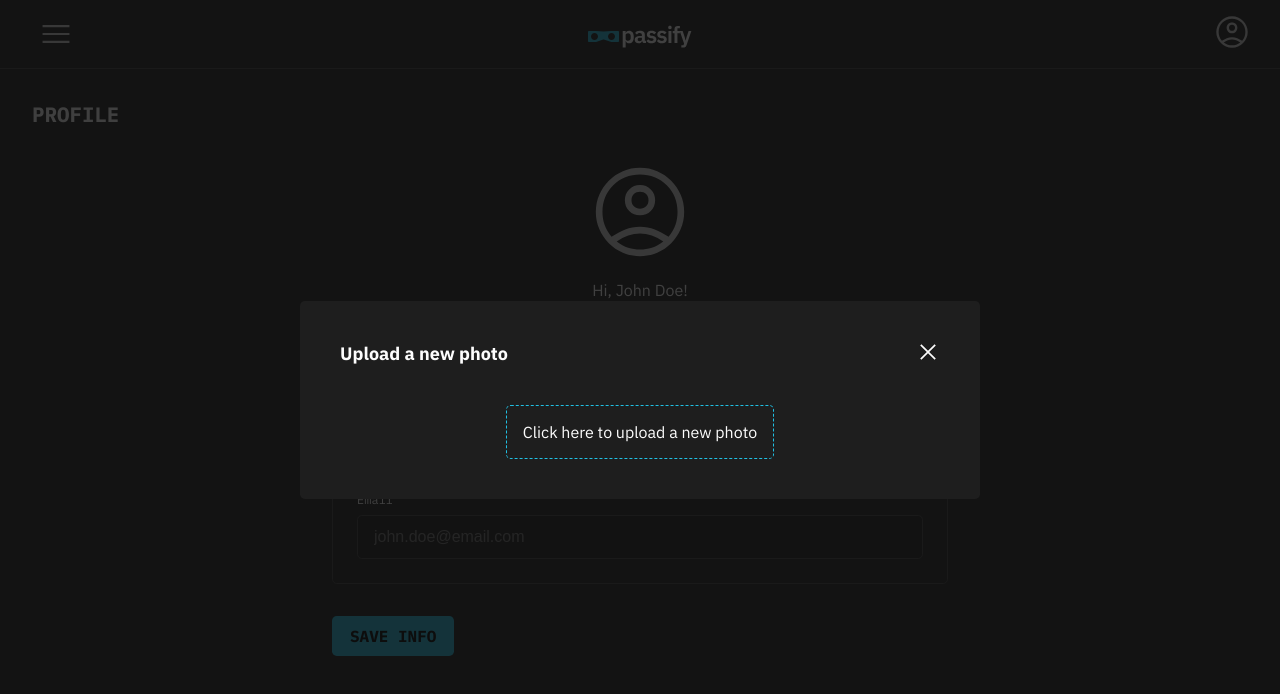
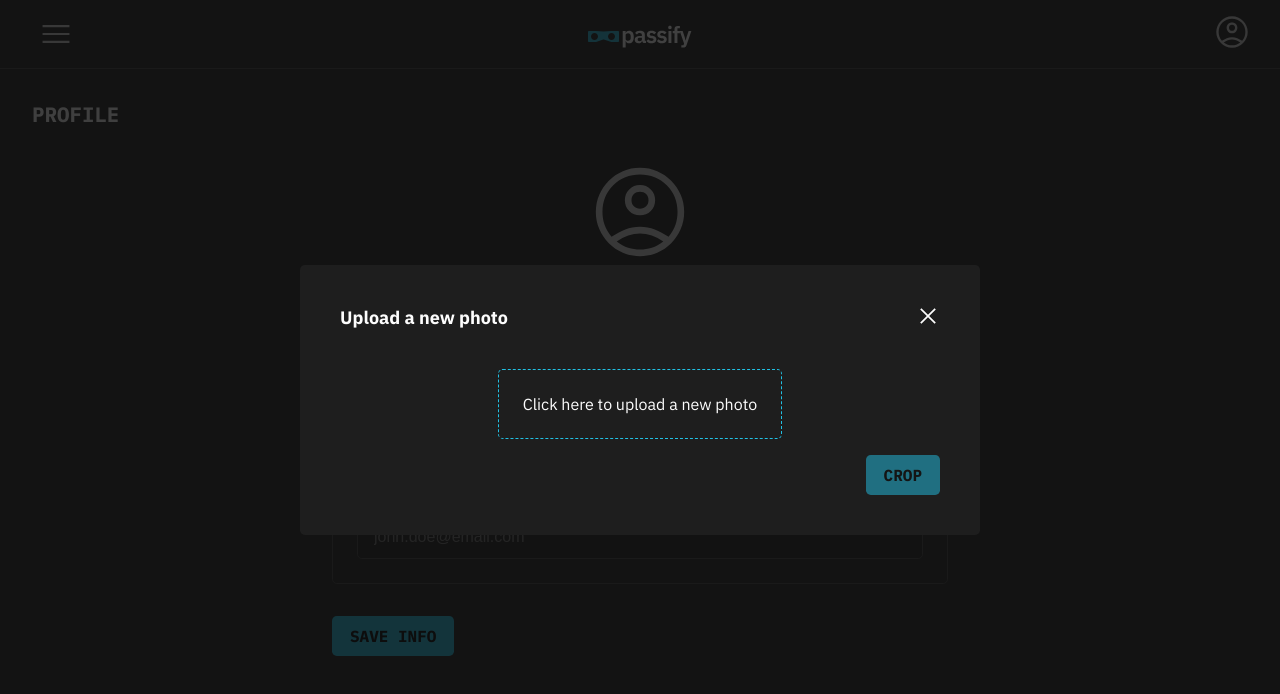
Before and after one commit to italoholanda/nextjs_profile-avatar, a Next.js app: page / in a window 1280 px wide. Shown: the top 694 px of the page. Built offline with nearby package versions, Linux system fonts and the light colour scheme.

Commit message:
feature: added edit-photo modal component

```diff
--- a/src/components/EditPhotoModal/index.tsx
+++ b/src/components/EditPhotoModal/index.tsx
@@ -1,5 +1,10 @@
 import Modal from 'components/Modal'
-import React from 'react'
+import Button from 'components/Button'
+import ImageCropper from 'components/ImageCropper'
+
+import React, { useState } from 'react'
+
+import imageCompressor from 'util/imageCompressor'
 
 import * as S from './styles'
 
@@ -8,11 +13,78 @@ interface Props {
 }
 
 const EditPhotoModal = ({ onClose }: Props) => {
+  const [uploadedPhoto, setUploadedPhoto] = useState<File>()
+  const [croppedImage, setCroppedImage] = useState<string>()
+  const [isLoading, setIsLoading] = useState(false)
+
+  async function handleUpload(event: React.ChangeEvent<HTMLInputElement>) {
+    if (!event.target.files) return
+
+    try {
+      const image = event.target.files[0]
+      setIsLoading(true)
+      const compressedImage = await imageCompressor(image)
+      setUploadedPhoto(compressedImage)
+      setIsLoading(false)
+    } catch (err) {
+      console.log(err)
+      setIsLoading(false)
+      alert('Error while processing image')
+      onClose()
+    }
+  }
+
+  async function handleCrop() {
+    try {
+      setIsLoading(true)
+      alert('Imagem atualizada')
+      setIsLoading(false)
+      console.log(croppedImage)
+      onClose()
+    } catch (err) {
+      console.error(err)
+      alert('Erro ao atualizar imagem no servidor')
+      setIsLoading(false)
+      onClose()
+    }
+  }
+
+  if (isLoading)
+    return (
+      <Modal onClose={onClose} title="Upload a new photo">
+        <S.Wrapper>Carregando...</S.Wrapper>
+      </Modal>
+    )
+
+  if (uploadedPhoto)
+    return (
+      <Modal onClose={onClose} title="Upload a new photo">
+        <S.Wrapper>
+          <ImageCropper
+            imageToCrop={uploadedPhoto}
+            onImageCropped={(file: string) => setCroppedImage(file)}
+          />
+          <div>
+            <S.SelectAnotherImg onClick={() => setUploadedPhoto(undefined)}>
+              select another image
+            </S.SelectAnotherImg>
+            <Button onClick={handleCrop}>crop</Button>
+          </div>
+        </S.Wrapper>
+      </Modal>
+    )
+
   return (
     <Modal onClose={onClose} title="Upload a new photo">
       <S.Wrapper>
         <label htmlFor="image-upload">Click here to upload a new photo</label>
-        <input id="image-upload" type="file" accept="image/png, image/jpeg" />
+        <input
+          type="file"
+          id="image-upload"
+          onChange={handleUpload}
+          accept="image/png, image/jpeg"
+        />
+        <Button disabled>crop</Button>
       </S.Wrapper>
     </Modal>
   )
--- a/src/components/EditPhotoModal/styles.ts
+++ b/src/components/EditPhotoModal/styles.ts
@@ -2,11 +2,15 @@ import styled from 'styled-components'
 
 export const Wrapper = styled.div`
   display: flex;
-  align-items: center;
+  flex-direction: column;
+  align-items: flex-end;
+  gap: 1rem;
   justify-content: center;
 
+  padding: 0 2.5rem;
+
   label {
-    padding: 1rem;
+    padding: 1.5rem;
     border-radius: 0.3rem;
     border: var(--primary-cyan) 1px dashed;
 
@@ -17,6 +21,8 @@ export const Wrapper = styled.div`
 
     color: var(--white);
 
+    margin: 0 auto;
+
     &:hover {
       background: var(--grey-darkest);
     }
@@ -25,4 +31,17 @@ export const Wrapper = styled.div`
   input {
     display: none;
   }
+
+  > div {
+    display: flex;
+    align-items: center;
+    gap: 1rem;
+  }
 `
+
+export const SelectAnotherImg = styled.span`
+  cursor: pointer;
+  &:hover {
+    text-decoration: underline;
+  }
+`
```
Also changed, not shown: 1 other file (tests, documents, lock files or other folders).
